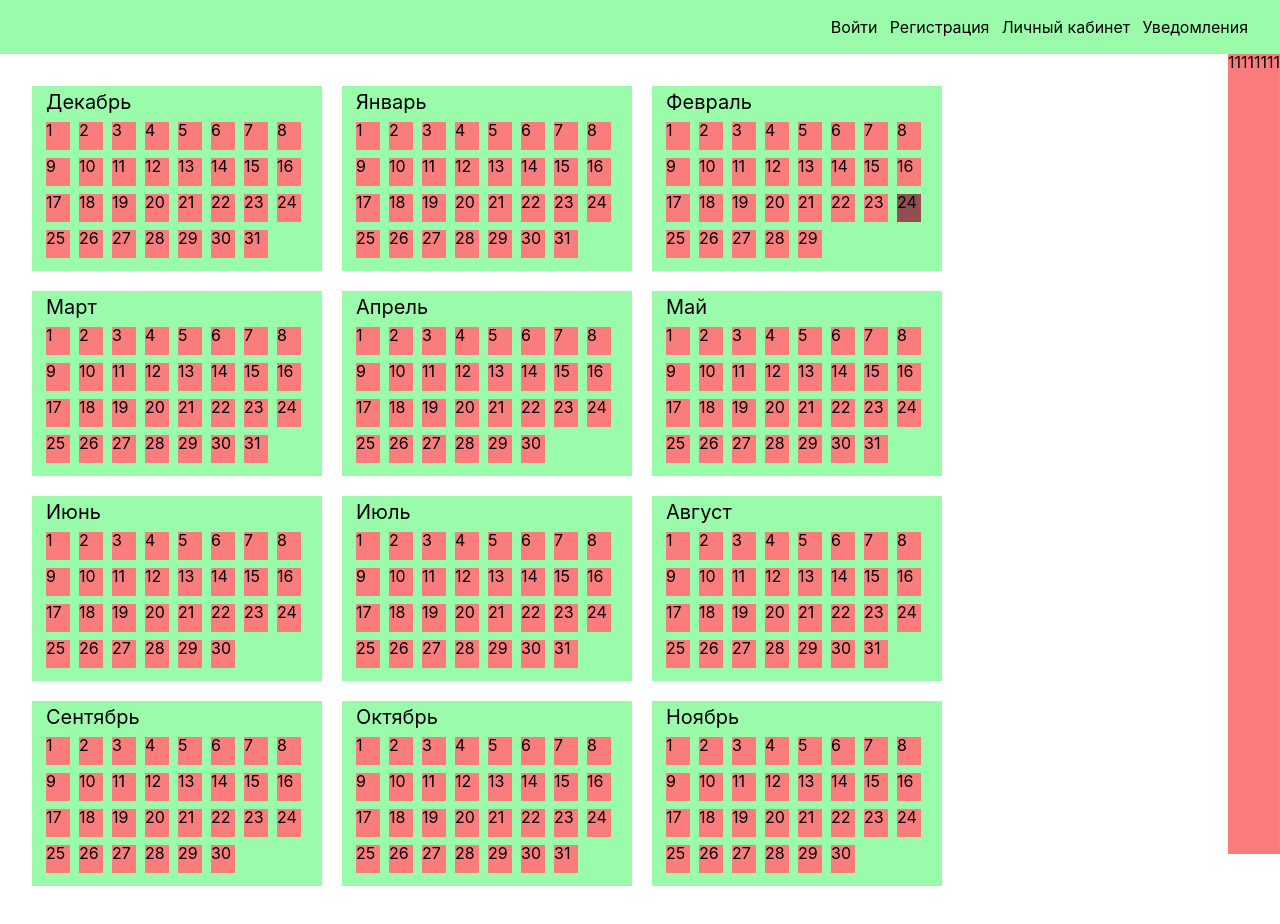
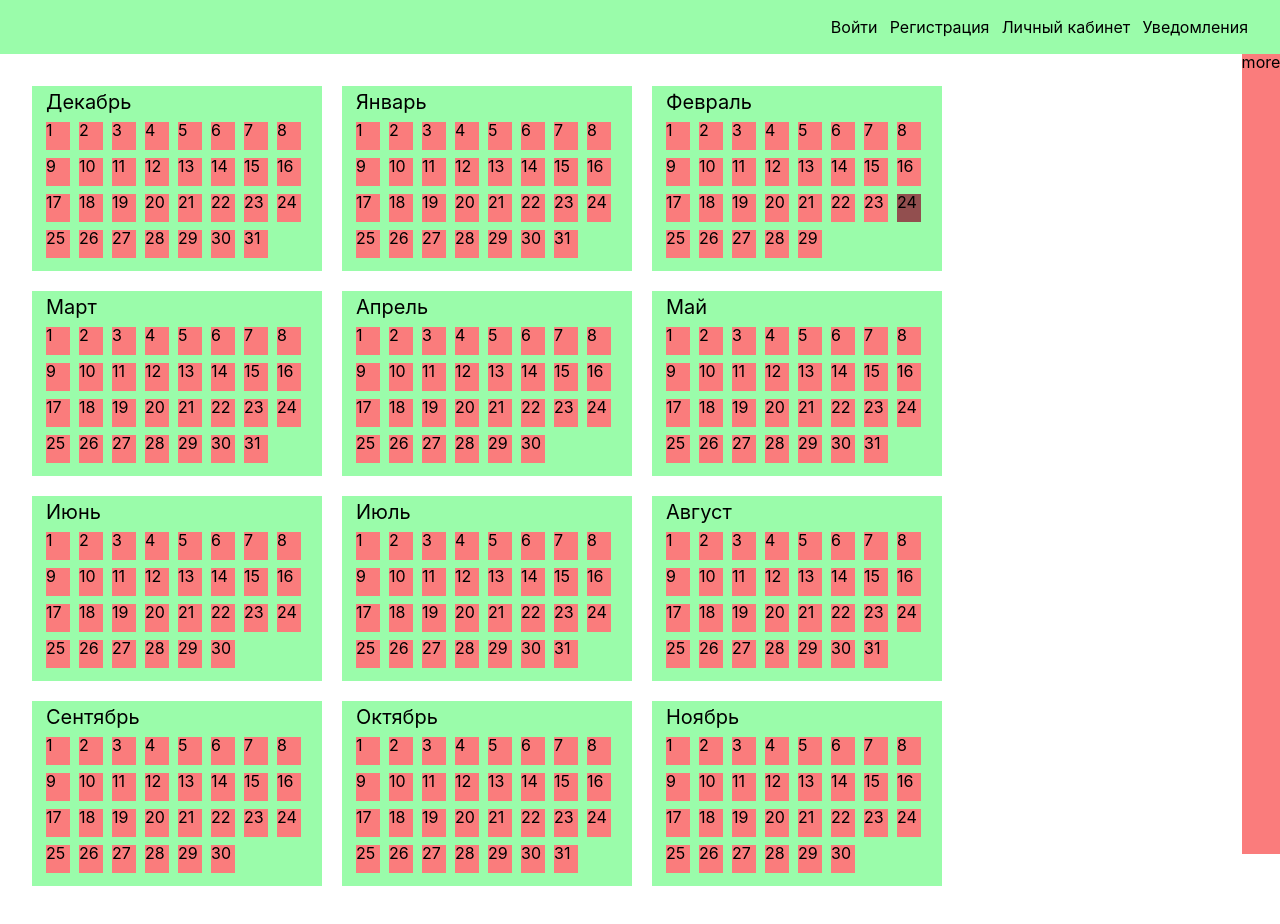
Before and after one commit to ZinchenkoEgor0205/smart_calendar, a React (Create React App) app: page / in a window 1280 px wide. Shown: the top 924 px of the page. Built offline with nearby package versions, Linux system fonts and the light colour scheme.

Commit message:
updated sidebar to extend on click, fixed naming

```diff
--- a/src/App.js
+++ b/src/App.js
@@ -2,7 +2,7 @@ import './styles/App.css';
 import './components/month'
 import Calendar from "./components/calendar";
 import Navigation from "./components/navigation";
-import MaskSidebar from "./components/mask_sidebar";
+import Sidebar from "./components/sidebar";
 
 
 
@@ -12,7 +12,7 @@ function App() {
             <Navigation/>
             <div className={'content'}>
                 <Calendar/>
-                <MaskSidebar/>
+                <Sidebar/>
             </div>
 
         </div>
--- a/src/components/mask_sidebar.js
+++ /dev/null
@@ -1,34 +0,0 @@
-import '../styles/Mask_sidebar.css'
-
-
-function MaskSidebar () {
-    return (
-        <aside className={'sidebar'}>
-            <div className={'sidebar-container'}>
-                11111111
-            </div>
-        </aside>
-    )
-}
-
-
-export default MaskSidebar
-
-// import React, { useState } from 'react';
-//
-// const Sidebar = () => {
-//     const [isOpen, setIsOpen] = useState(false);
-//
-//     const toggleSidebar = () => {
-//         setIsOpen(!isOpen);
-//     };
-//
-//     return (
-//         <div className={`sidebar ${isOpen ? 'open' : ''}`}>
-//             {/* Ваш контент сайдбара */}
-//             <button onClick={toggleSidebar}>Открыть/Закрыть</button>
-//         </div>
-//     );
-// };
-//
-// export default Sidebar;
--- a/src/components/navigation.js
+++ b/src/components/navigation.js
@@ -1,3 +1,4 @@
+
 import '../styles/Navigation.css'
 import LoginPopup from "./login_popup";
 import {useState} from "react";
--- a/src/components/notifications_popup.js
+++ b/src/components/notifications_popup.js
@@ -1,3 +1,4 @@
+
 import '../styles/Notifications_popup.css'
 
 function NotificationsPopup({notificationsBtnClick}) {
--- a/src/components/registration_popup.js
+++ b/src/components/registration_popup.js
@@ -1,4 +1,6 @@
+
 import '../styles/Registration_popup.css'
+
 function RegistrationPopup({registrationBtnClick}) {
 
     function registrationPopupBtnClick() {
--- /dev/null
+++ b/src/components/sidebar.js
@@ -0,0 +1,23 @@
+
+import '../styles/Sidebar.css'
+import {useState} from "react";
+
+
+function Sidebar () {
+
+    const [sidebarExtension, setSidebarExtension] = useState(false);
+
+    function moreBtnClicked() {
+        setSidebarExtension(!sidebarExtension)
+        sidebarExtension ? document.querySelector('.sidebar').classList.add('sidebar-extended') : document.querySelector('.sidebar').classList.remove('sidebar-extended')
+    }
+
+    return (
+        <aside className={'sidebar'}>
+            <div className={'sidebar-btn sidebar-btn-more btn'} onClick={moreBtnClicked}>more</div>
+        </aside>
+    )
+}
+
+
+export default Sidebar
--- a/src/index.css
+++ b/src/index.css
@@ -14,7 +14,6 @@ time, mark, audio, video {
   margin: 0;
   padding: 0;
   border: 0;
-  font-size: 100%;
   font: inherit;
   vertical-align: baseline;
 }
@@ -34,7 +33,6 @@ blockquote, q {
 }
 blockquote:before, blockquote:after,
 q:before, q:after {
-  content: '';
   content: none;
 }
 table {
@@ -59,3 +57,7 @@ code {
 * {
   box-sizing: border-box;
 }
+
+.btn {
+  cursor: pointer;
+}
--- a/src/styles/Mask_sidebar.css
+++ /dev/null
@@ -1,29 +0,0 @@
-aside {
-    display: flex;
-    position: fixed;
-    justify-content: flex-end;
-    left: 100%;
-    transform: translateX(-100%);
-    height: 100%;
-
-}
-
-.sidebar-container {
-    background: #fa7c7c;
-    display: flex;
-    /*z-index: 5;*/
-
-}
-
-/*.sidebar {*/
-/*    width: 250px;*/
-/*    height: 100%;*/
-/*    position: fixed;*/
-/*    top: 0;*/
-/*    left: -250px;*/
-/*    transition: left 0.3s ease;*/
-/*}*/
-
-/*.sidebar.open {*/
-/*    left: 0;*/
-/*}*/
--- /dev/null
+++ b/src/styles/Sidebar.css
@@ -0,0 +1,12 @@
+.sidebar {
+    position: sticky;
+    top: 0;
+    height: 100vh;
+    width: 3%;
+    background: #fa7c7c;
+}
+
+
+.sidebar-extended {
+    width: 14%;
+}
```
